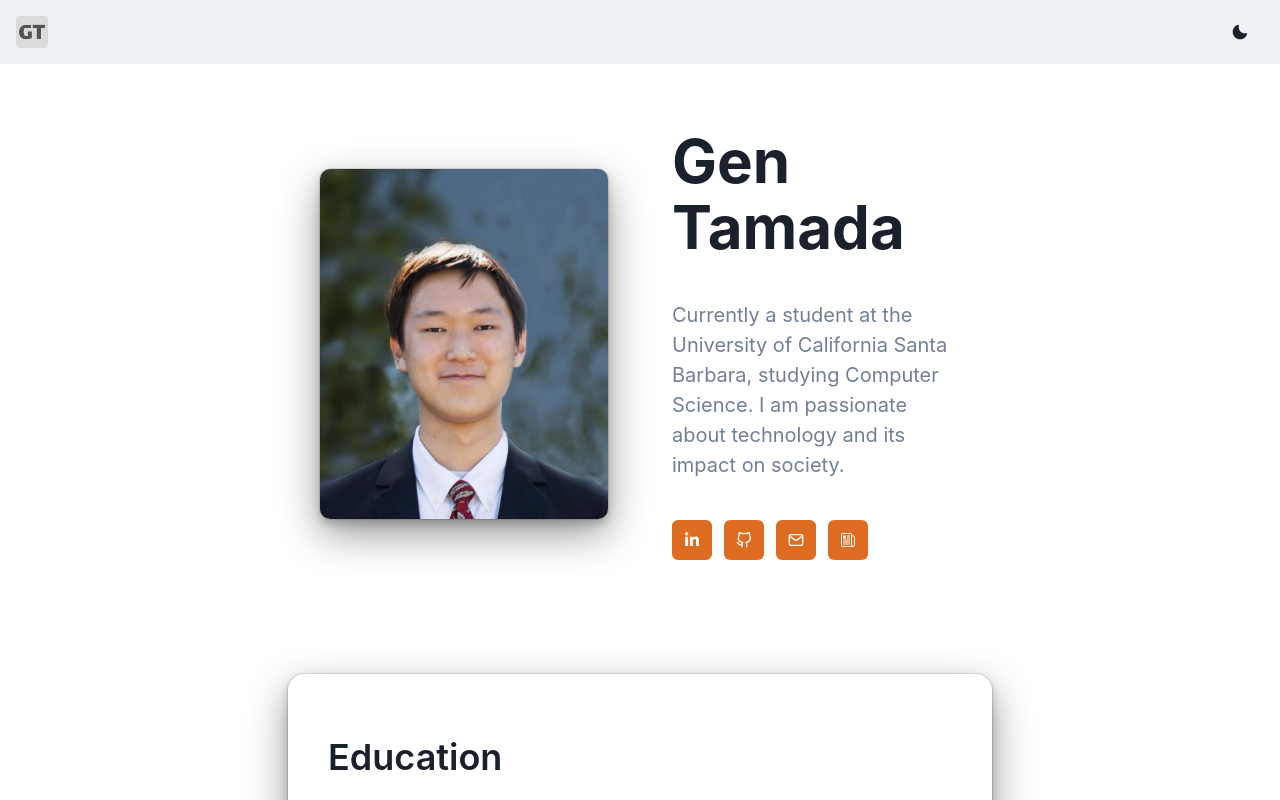
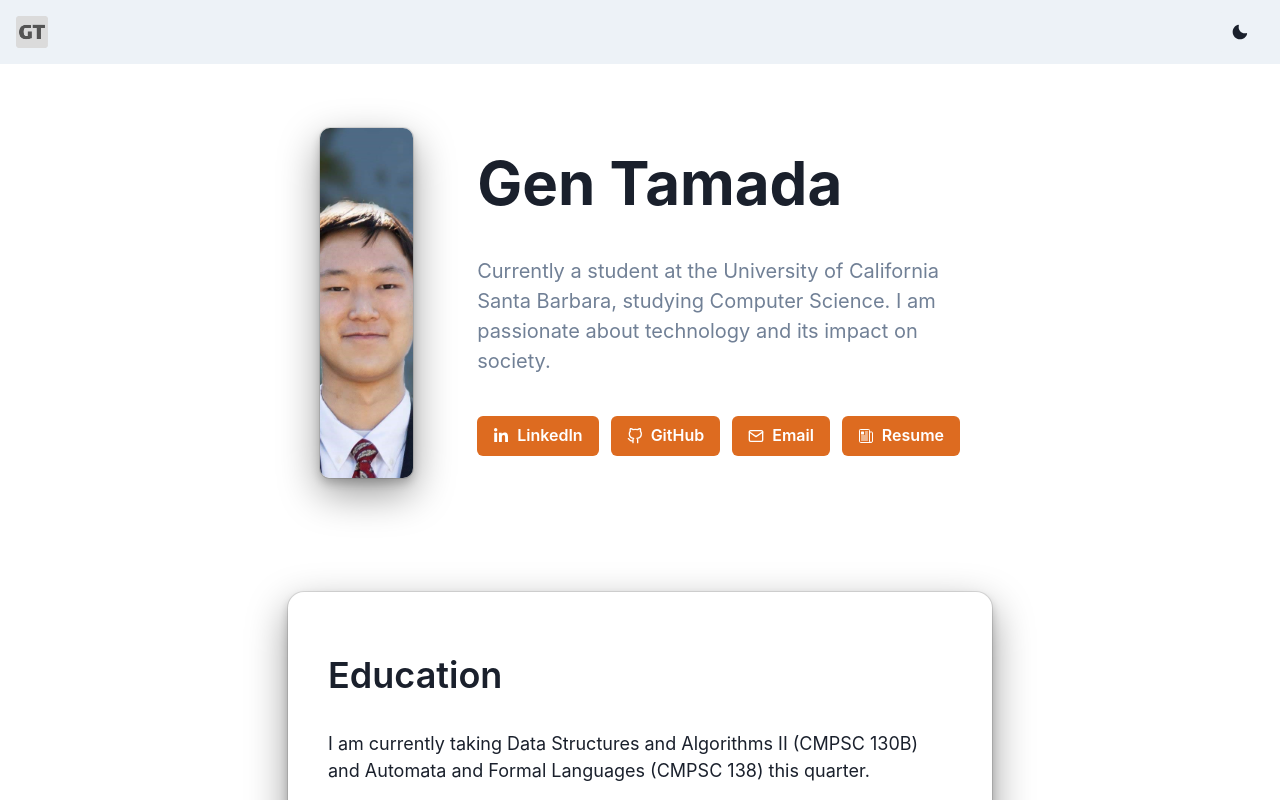
Before and after one commit to Ononymous/gen-s-portfolio-website, a React (Create React App) app: page / in a window 1280 px wide. Shown: the top 800 px of the page. Built offline with nearby package versions, Linux system fonts and the light colour scheme.

Commit message:
Update PhotoStack.js

```diff
--- a/src/PhotoStack.js
+++ b/src/PhotoStack.js
@@ -5,12 +5,12 @@
 import {
     Box,
     Flex,
-    IconButton,
     Image,
     Heading,
     Text,
     Stack,
     Link,
+    Button,
 } from '@chakra-ui/react';
 
 import {FaLinkedinIn} from 'react-icons/fa'
@@ -72,32 +72,47 @@ function PhotoStack() {
                     Currently a student at the University of California Santa Barbara, studying Computer Science. I am passionate about technology and its impact on society.
                     </Text>
                     <Stack direction={'row'} spacing={3}>
-                        <Link href="https://www.linkedin.com/in/gen-tamada-59a7b8220/" isExternal>
-                        <IconButton
+                        <Link href="https://www.linkedin.com/in/gen-tamada/" isExternal>
+                            <Button
                             colorScheme={'orange'}
-                            variant={colorMode==="light"? 'solid': 'outline'}
-                            icon={<FaLinkedinIn/>}/>
+                            variant={colorMode === 'light' ? 'solid' : 'outline'}
+                            leftIcon={<FaLinkedinIn />}
+                            >
+                            LinkedIn
+                            </Button>
                         </Link>
 
                         <Link href="https://github.com/Ononymous" isExternal>
-                        <IconButton
+                            <Button
                             colorScheme={'orange'}
-                            variant={colorMode==="light"? 'solid': 'outline'}
-                            icon={<FiGithub/>}/>
+                            variant={colorMode === 'light' ? 'solid' : 'outline'}
+                            leftIcon={<FiGithub />}
+                            >
+                            GitHub
+                            </Button>
                         </Link>
 
                         <Link href="mailto:gtamada@cs.ucsb.edu" isExternal>
-                        <IconButton
-                            variant={colorMode==="light"? 'solid': 'outline'}
-                            icon={<FiMail/>}
-                            colorScheme={'orange'}/>
+                            <Button
+                            variant={colorMode === 'light' ? 'solid' : 'outline'}
+                            leftIcon={<FiMail />}
+                            colorScheme={'orange'}
+                            >
+                            Email
+                            </Button>
                         </Link>
 
-                        <IconButton
-                            icon={<IoNewspaperOutline/>}
-                            variant={colorMode==="light"? 'solid': 'outline'}
+                        <Button
+                            leftIcon={<IoNewspaperOutline />}
+                            variant={colorMode === 'light' ? 'solid' : 'outline'}
                             colorScheme={'orange'}
-                            onClick={(event) => { event.preventDefault(); window.open(Resume); }}/>
+                            onClick={(event) => {
+                            event.preventDefault();
+                            window.open(Resume);
+                            }}
+                        >
+                            Resume
+                        </Button>
                     </Stack>
                 </Stack>
             </Stack>
```
